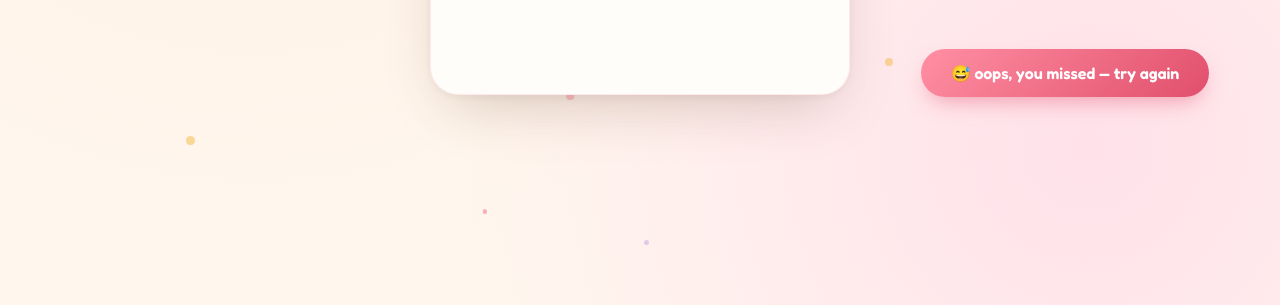
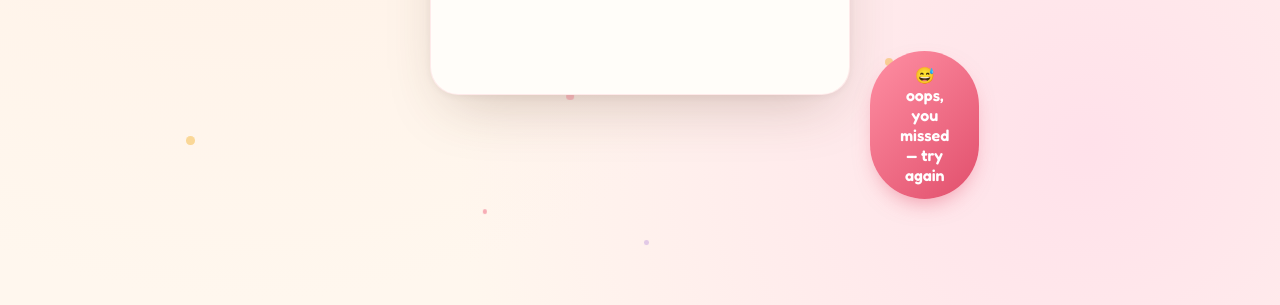
Before and after one commit to gerhard7-del/guddah, a plain HTML site: page index.html in a window 1280 px wide. Both pictures are taken after a click on the button "✨ TAP ME ✨". Shown: the part 495-800 px from the top of the page. Drawn offline with Linux system fonts and the light colour scheme.

Commit message:
Refactor dodgeButton and makeDodgy functions

```diff
--- a/index.html
+++ b/index.html
@@ -177,7 +177,9 @@
     box-shadow: 0 10px 22px -8px rgba(225, 79, 108, 0.55);
     animation: pulse 1.8s ease-in-out infinite;
     transition: transform 0.15s ease, box-shadow 0.15s ease;
-    white-space: nowrap;
+    white-space: normal;
+    max-width: min(80vw, 300px);
+    text-align: center;
   }
   button.tap-btn:hover{
     transform: translateY(-2px) scale(1.03);
@@ -397,11 +399,13 @@
   // moves the button to a random spot on screen for each entry in dodgeTexts,
   // then fires onComplete on the following click.
   function dodgeButton(button){
+  const vw = window.visualViewport ? window.visualViewport.width : window.innerWidth;
+  const vh = window.visualViewport ? window.visualViewport.height : window.innerHeight;
   const w = button.offsetWidth;
   const h = button.offsetHeight;
-    const padding = 24;
-    const maxX = Math.max(window.innerWidth - w - padding * 2, 10);
-    const maxY = Math.max(window.innerHeight - h - padding * 2, 10);
+  const padding = 28;
+  const maxX = Math.max(vw - w - padding * 2, 0);
+  const maxY = Math.max(vh - h - padding * 2, 0);
   const x = padding + Math.random() * maxX;
   const y = padding + Math.random() * maxY;
   button.style.position = 'fixed';
@@ -410,7 +414,7 @@
   button.style.margin = '0';
   button.style.zIndex = '30';
   button.classList.remove('dodge-pop');
-    void button.offsetWidth; // restart animation
+  void button.offsetWidth;
   button.classList.add('dodge-pop');
 }
 
@@ -419,8 +423,8 @@
   function handleClick(){
     clicks++;
     if(clicks <= dodgeTexts.length){
+      button.textContent = dodgeTexts[clicks - 1]; // set text BEFORE measuring, so sizing is accurate
       dodgeButton(button);
-        button.textContent = dodgeTexts[clicks - 1];
     } else {
       button.removeEventListener('click', handleClick);
       onComplete();
@@ -428,7 +432,6 @@
   }
   button.addEventListener('click', handleClick);
 }
-
   // Stage 1 -> envelope -> stage 3, but she has to "catch" the button once first
   makeDodgy(tapOpen, ["😅 oops, you missed — try again"], () => {
     stage1.classList.remove('active');
```
Lines whose indentation alone changed are shown as unchanged.
